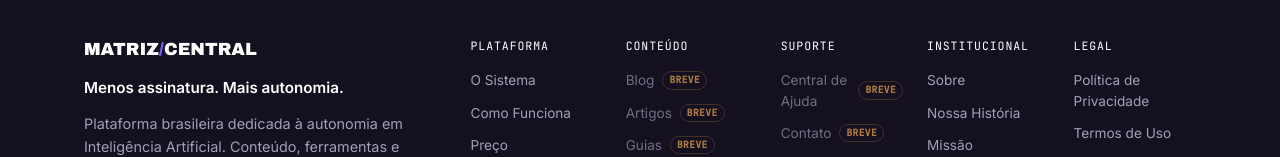
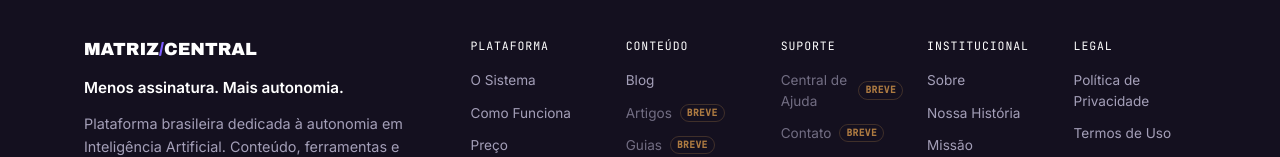
Before and after one commit to limajeferson/matrizcentral, a Next.js app: page / in a window 1280 px wide. Shown: the part 10015-10172 px from the top of the page. Built offline with nearby package versions, Linux system fonts and the light colour scheme; no server answers.

Commit message:
docs(blog): link + estrategia de marketing + Frente 5 concluida

```diff
--- a/src/components/marketing/v2/LandingHeader.tsx
+++ b/src/components/marketing/v2/LandingHeader.tsx
@@ -10,6 +10,7 @@
   { href: "#preco", label: "Preço" },
   { href: "/feed", label: "Feed" },
   { href: "/forum", label: "Fórum" },
+  { href: "/blog", label: "Blog" },
   { href: "#faq", label: "FAQ" },
 ];
 
--- a/src/components/marketing/v2/footer-nav.ts
+++ b/src/components/marketing/v2/footer-nav.ts
@@ -25,7 +25,7 @@
   {
     title: "Conteúdo",
     links: [
-      { label: "Blog", soon: true },
+      { label: "Blog", href: "/blog" },
       { label: "Artigos", soon: true },
       { label: "Guias", soon: true },
       { label: "Novidades", soon: true },
```
Also changed, not shown: 4 other files (tests, documents, lock files or other folders).
